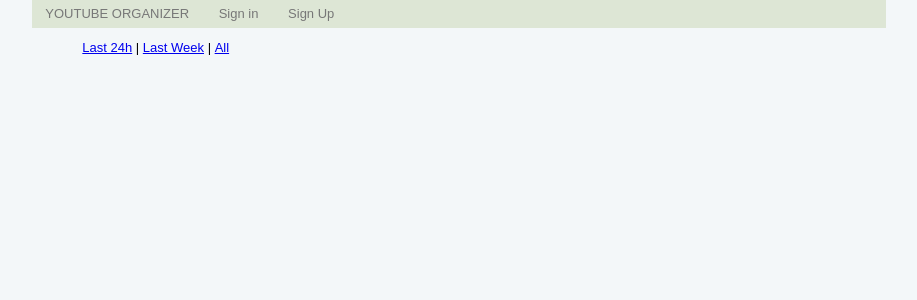
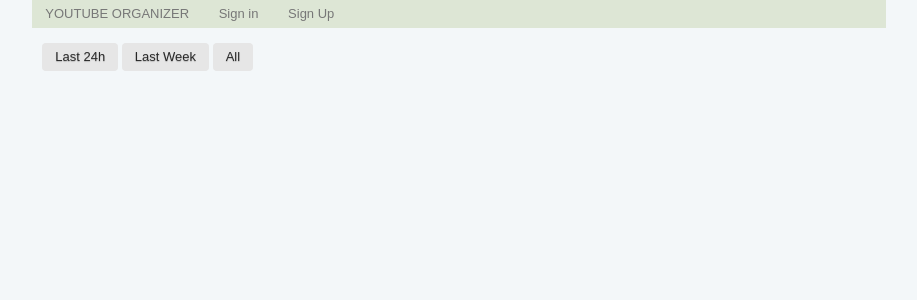
Before and after one commit to rennerocha/mediafeed, a Django app: template yt_organizer/channels/templates/category_details.html in a window 1280 px wide. Shown: the top 300 px of the page, without its empty margins (181-1098 px from the left). Run offline with Django 3.2, Linux system fonts and the light colour scheme; the template is opened without the code that fills it, so the values that code supplies are empty; parts of the project's set-up code (start-up, migrations or seed data) failed here and were passed over; some libraries are stand-ins or nearby versions.

Commit message:
Improve period selectors buttons appearance

```diff
--- a/yt_organizer/channels/templates/base.html
+++ b/yt_organizer/channels/templates/base.html
@@ -21,15 +21,26 @@
             margin: 10px;
         }
 
-        nav .button-selected,
+        nav .nav-periods {
+            padding-top: 5px;
+        }
+
+        nav .button-category-selected,
+        nav .button-period-selected,
         nav .button-not-selected {
             border-radius: 4px;
             text-shadow: 0 1px 1px rgba(0, 0, 0, 0.2);
         }
 
-        nav .button-selected {
+        nav .button-category-selected {
             color: white;
             background: rgb(28, 184, 65);
+            pointer-events: none;
+        }
+
+        nav .button-period-selected {
+            color: white;
+            background: rgb(223, 117, 20);
             pointer-events: none;
         }
 
--- a/yt_organizer/channels/templates/category_details.html
+++ b/yt_organizer/channels/templates/category_details.html
@@ -3,20 +3,25 @@
 {% block content %}
 
 <nav>
-    {% for category in categories %}
-    {% if category == selected_category %}
-    <a class="pure-button button-selected" href="{{ category.get_absolute_url }}">{{ category.title }}</a>
-    {% else %}
-    <a class="pure-button button-not-selected" href="{{ category.get_absolute_url }}">{{ category.title }}</a>
-    {% endif %}
-    {% endfor %}
+    <div class="nav-categories">
+        {% for category in categories %}
+        {% if category == selected_category %}
+        <a class="pure-button button-category-selected"
+            href="{{ category.get_absolute_url }}?period={{ period }}">{{ category.title }}</a>
+        {% else %}
+        <a class="pure-button button-not-selected"
+            href="{{ category.get_absolute_url }}?period={{ period }}">{{ category.title }}</a>
+        {% endif %}
+        {% endfor %}
+    </div>
 
-    <div class="nav-period">
-        <ul>
-            <li> <a href="?period=last_24h">Last 24h</a> |</li>
-            <li> <a href="?period=week">Last Week</a> |</li>
-            <li> <a href="?period=all">All</a></li>
-        </ul>
+    <div class="nav-periods">
+        <a class="pure-button {% if period == 'last_24h' %}button-period-selected{% else %}button-not-selected{% endif %}"
+            href="?period=last_24h">Last 24h</a>
+        <a class="pure-button {% if period == "week" %}button-period-selected{% else %}button-not-selected{% endif %}"
+            href="?period=week">Last Week</a>
+        <a class="pure-button {% if period == "all" %}button-period-selected{% else %}button-not-selected{% endif %}"
+            href="?period=all">All</a>
     </div>
 </nav>
 
```
Also changed, not shown: yt_organizer/channels/views.py (+1 -6 lines).
